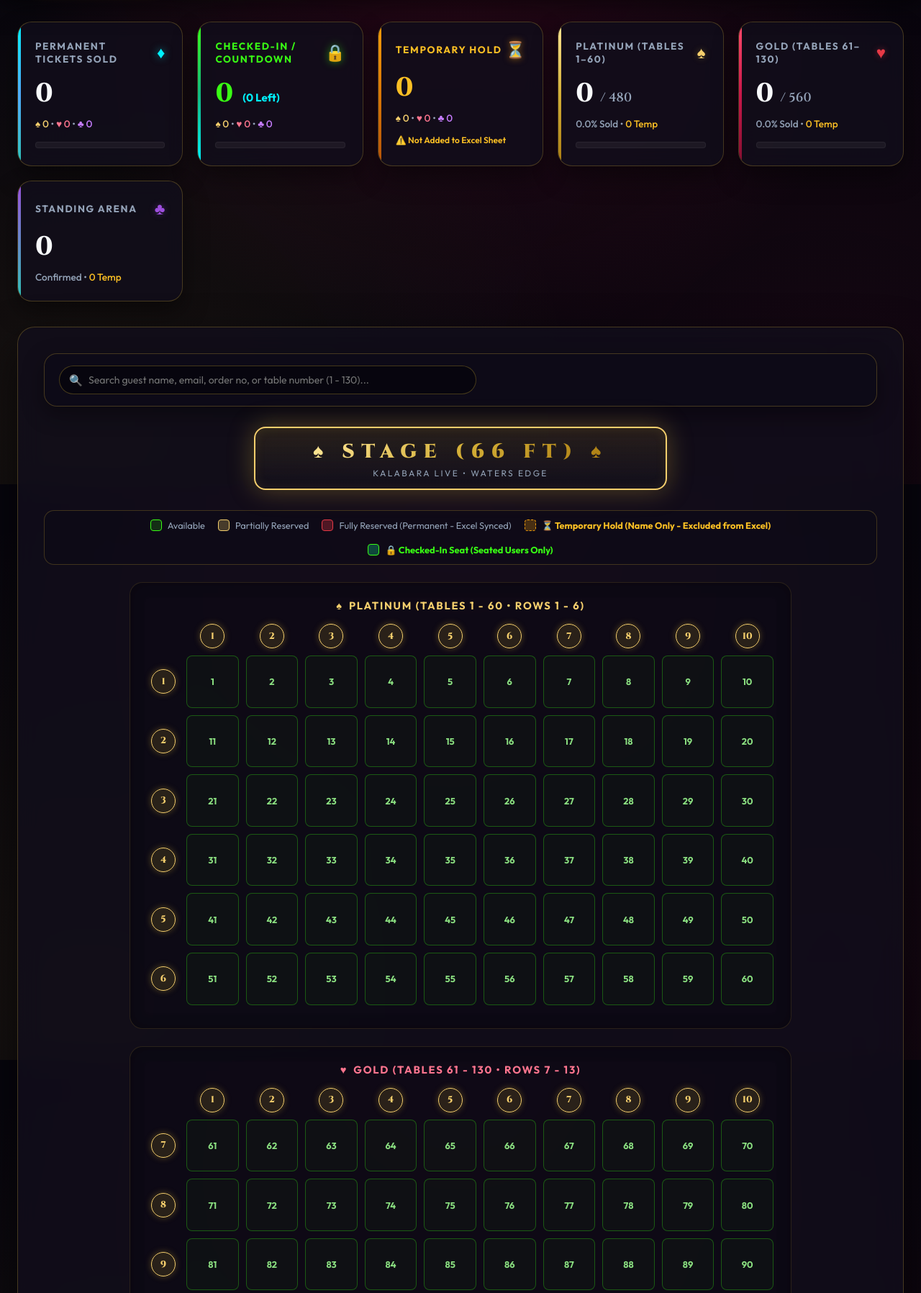
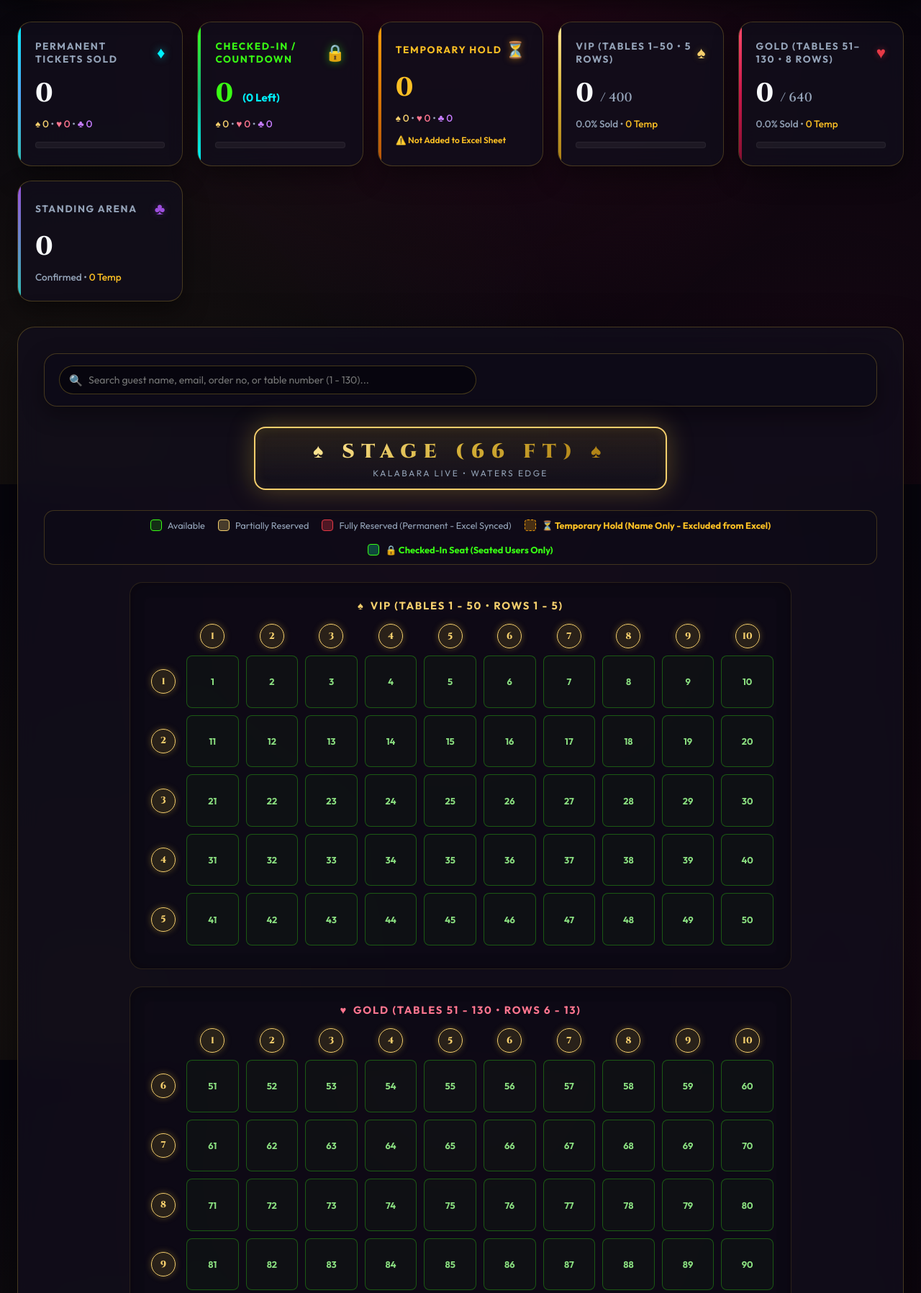
Before and after one commit to yasirucooray/seat-map, a Laravel app: template resources/views/v2-dashboard.blade.php in a window 1280 px wide. Shown: the part 127-1924 px from the top of the page at 72% size. Run offline with Laravel 12, Linux system fonts and the light colour scheme; the template is opened without the code that fills it: most values are stand-ins (such as "Sample title", 1, 10 or a date in 2020); some libraries are stand-ins or nearby versions.

Commit message:
new seat plan

```diff
--- a/app/Http/Controllers/ArenaV2Controller.php
+++ b/app/Http/Controllers/ArenaV2Controller.php
@@ -18,8 +18,8 @@ class ArenaV2Controller extends Controller
 
     /**
      * Render the V2 Admin Dashboard (13x10 Tables Map - 130 Tables, 8 Seats per Table, Numbered 1 to 130).
-     * Rows 1-6 (Tables 1-60): Platinum (60 tables * 8 seats = 480 seats)
-     * Rows 7-13 (Tables 61-130): Gold (70 tables * 8 seats = 560 seats)
+     * Rows 1-5 (Tables 1-50): VIP / Platinum (50 tables * 8 seats = 400 seats)
+     * Rows 6-13 (Tables 51-130): Gold (80 tables * 8 seats = 640 seats)
      * Bottom Left & Right: Standing Areas + Center FOH & Entrance
      */
     public function index()
@@ -50,7 +50,7 @@ class ArenaV2Controller extends Controller
         $is_temporary = filter_var($request->input('is_temporary', false), FILTER_VALIDATE_BOOLEAN);
 
         $rules = [
-            'category' => 'required|in:platinum,gold,standing',
+            'category' => 'required|in:vip,platinum,gold,standing',
             'name' => 'required|string|max:255',
             'ticket_count' => 'nullable|integer|min:1',
         ];
@@ -118,8 +118,8 @@ class ArenaV2Controller extends Controller
         $table_number = (int)$request->table_number;
         $is_full_table = filter_var($request->is_full_table, FILTER_VALIDATE_BOOLEAN);
 
-        // Tables 1-60 = Platinum (Rows 1-6), Tables 61-130 = Gold (Rows 7-13)
-        $category = $table_number <= 60 ? 'platinum' : 'gold';
+        // Tables 1-50 = VIP / Platinum (Rows 1-5), Tables 51-130 = Gold (Rows 6-13)
+        $category = $table_number <= 50 ? 'platinum' : 'gold';
         $side = 'center';
 
         try {
@@ -681,11 +681,11 @@ class ArenaV2Controller extends Controller
             $q->where('is_temporary', false)->orWhereNull('is_temporary');
         };
 
-        // Platinum: Tables 1-60 (60 tables * 8 seats = 480 seats)
+        // VIP / Platinum: Rows 1-5, Tables 1-50 (50 tables * 8 seats = 400 seats)
         $platinumFullTables = Reservation::mapV2()->where('category', 'platinum')->where('is_full_table', true)->where($permScope)->count();
         $platinumIndividual = Reservation::mapV2()->where('category', 'platinum')->where('is_full_table', false)->where($permScope)->count();
         $platinumSold = ($platinumFullTables * 8) + $platinumIndividual;
-        $platinumCapacity = 60 * 8; // 480 seats
+        $platinumCapacity = 50 * 8; // 400 seats
 
         $platinumTempFull = Reservation::mapV2()->where('category', 'platinum')->where('is_full_table', true)->where('is_temporary', true)->count();
         $platinumTempInd = Reservation::mapV2()->where('category', 'platinum')->where('is_full_table', false)->where('is_temporary', true)->count();
@@ -695,11 +695,11 @@ class ArenaV2Controller extends Controller
         $platinumCheckInd = Reservation::mapV2()->where('category', 'platinum')->where('is_full_table', false)->where('is_checked_in', true)->where($permScope)->count();
         $platinumCheckedIn = ($platinumCheckFull * 8) + $platinumCheckInd;
 
-        // Gold: Tables 61-130 (70 tables * 8 seats = 560 seats)
+        // Gold: Rows 6-13, Tables 51-130 (80 tables * 8 seats = 640 seats)
         $goldFullTables = Reservation::mapV2()->where('category', 'gold')->where('is_full_table', true)->where($permScope)->count();
         $goldIndividual = Reservation::mapV2()->where('category', 'gold')->where('is_full_table', false)->where($permScope)->count();
         $goldSold = ($goldFullTables * 8) + $goldIndividual;
-        $goldCapacity = 70 * 8; // 560 seats
+        $goldCapacity = 80 * 8; // 640 seats
 
         $goldTempFull = Reservation::mapV2()->where('category', 'gold')->where('is_full_table', true)->where('is_temporary', true)->count();
         $goldTempInd = Reservation::mapV2()->where('category', 'gold')->where('is_full_table', false)->where('is_temporary', true)->count();
--- a/resources/views/v2-dashboard.blade.php
+++ b/resources/views/v2-dashboard.blade.php
@@ -1150,7 +1150,7 @@
 
             <div class="metric-card card-platinum">
                 <div class="metric-header">
-                    <div class="metric-title">PLATINUM (TABLES 1–60)</div>
+                    <div class="metric-title">VIP (TABLES 1–50 • 5 ROWS)</div>
                     <div class="metric-suit-icon">♠</div>
                 </div>
                 <div class="metric-value" id="stats-platinum-sold">{{ $stats['platinum']['sold'] }} <span style="font-size: 1.1rem; font-weight: 500; color: var(--text-muted);">/ {{ $stats['platinum']['capacity'] }}</span></div>
@@ -1162,7 +1162,7 @@
 
             <div class="metric-card card-gold">
                 <div class="metric-header">
-                    <div class="metric-title">GOLD (TABLES 61–130)</div>
+                    <div class="metric-title">GOLD (TABLES 51–130 • 8 ROWS)</div>
                     <div class="metric-suit-icon">♥</div>
                 </div>
                 <div class="metric-value" id="stats-gold-sold">{{ $stats['gold']['sold'] }} <span style="font-size: 1.1rem; font-weight: 500; color: var(--text-muted);">/ {{ $stats['gold']['capacity'] }}</span></div>
@@ -1227,10 +1227,10 @@
             </div>
 
             <div class="v2-map-wrapper">
-                <!-- Platinum Section: Rows 1 - 6 (Tables 1 - 60, 8 Seats per Table) -->
+                <!-- VIP Section: Rows 1 - 5 (Tables 1 - 50, 8 Seats per Table) -->
                 <div class="category-section">
                     <div class="category-section-title platinum-section-title">
-                        <span>♠</span> PLATINUM (Tables 1 - 60 • Rows 1 - 6)
+                        <span>♠</span> VIP (Tables 1 - 50 • Rows 1 - 5)
                     </div>
                     <div class="v2-col-headers">
                         <div></div>
@@ -1241,10 +1241,10 @@
                     <div id="platinum-v2-rows"></div>
                 </div>
 
-                <!-- Gold Section: Rows 7 - 13 (Tables 61 - 130, 8 Seats per Table) -->
+                <!-- Gold Section: Rows 6 - 13 (Tables 51 - 130, 8 Seats per Table) -->
                 <div class="category-section">
                     <div class="category-section-title gold-section-title">
-                        <span>♥</span> GOLD (Tables 61 - 130 • Rows 7 - 13)
+                        <span>♥</span> GOLD (Tables 51 - 130 • Rows 6 - 13)
                     </div>
                     <div class="v2-col-headers">
                         <div></div>
@@ -1569,10 +1569,10 @@
         }
 
         function renderGrids() {
-            // Platinum: Rows 1 - 6 (Tables 1 - 60)
-            renderRowsSection('platinum', 1, 6, 'platinum-v2-rows');
-            // Gold: Rows 7 - 13 (Tables 61 - 130)
-            renderRowsSection('gold', 7, 13, 'gold-v2-rows');
+            // VIP: Rows 1 - 5 (Tables 1 - 50)
+            renderRowsSection('platinum', 1, 5, 'platinum-v2-rows');
+            // Gold: Rows 6 - 13 (Tables 51 - 130)
+            renderRowsSection('gold', 6, 13, 'gold-v2-rows');
 
             const leftPerm = reservationsList.filter(r => r.category === 'standing' && r.side === 'left' && !r.is_temporary).length;
             const leftTemp = reservationsList.filter(r => r.category === 'standing' && r.side === 'left' && r.is_temporary).length;
@@ -1674,7 +1674,8 @@
             const rowNum = Math.ceil(tableNumber / 10);
             const colNum = ((tableNumber - 1) % 10) + 1;
             const suitSymbol = category === 'platinum' ? '♠' : '♥';
-            document.getElementById('modal-table-title').innerText = `${suitSymbol} ${category.toUpperCase()} - Table ${tableNumber} (Row ${rowNum}, Col ${colNum})`;
+            const catDisplay = category === 'platinum' ? 'VIP' : 'GOLD';
+            document.getElementById('modal-table-title').innerText = `${suitSymbol} ${catDisplay} - Table ${tableNumber} (Row ${rowNum}, Col ${colNum})`;
             document.getElementById('modal-table-center-id').innerText = `${tableNumber}`;
 
             const bookings = reservationsList.filter(r =>
@@ -2241,11 +2242,11 @@
             const isPerm = r => !r.is_temporary;
             const isCheckedIn = r => Boolean(r.is_checked_in) && isPerm(r);
 
-            // Platinum (Tables 1-60, 8 seats per table = 480 capacity)
+            // VIP / Platinum (Rows 1-5, Tables 1-50, 8 seats per table = 400 capacity)
             const platFull = reservationsList.filter(r => r.category === 'platinum' && r.is_full_table && isPerm(r)).length;
             const platInd = reservationsList.filter(r => r.category === 'platinum' && !r.is_full_table && isPerm(r)).length;
             const platSold = (platFull * 8) + platInd;
-            const platCap = 60 * 8;
+            const platCap = 50 * 8;
             const platPct = ((platSold / platCap) * 100).toFixed(1);
 
             const platTempFull = reservationsList.filter(r => r.category === 'platinum' && r.is_full_table && isTemp(r)).length;
@@ -2256,11 +2257,11 @@
             const platCheckInd = reservationsList.filter(r => r.category === 'platinum' && !r.is_full_table && isCheckedIn(r)).length;
             const platCheckedIn = (platCheckFull * 8) + platCheckInd;
 
-            // Gold (Tables 61-130, 8 seats per table = 560 capacity)
+            // Gold (Rows 6-13, Tables 51-130, 8 seats per table = 640 capacity)
             const goldFull = reservationsList.filter(r => r.category === 'gold' && r.is_full_table && isPerm(r)).length;
             const goldInd = reservationsList.filter(r => r.category === 'gold' && !r.is_full_table && isPerm(r)).length;
             const goldSold = (goldFull * 8) + goldInd;
-            const goldCap = 70 * 8;
+            const goldCap = 80 * 8;
             const goldPct = ((goldSold / goldCap) * 100).toFixed(1);
 
             const goldTempFull = reservationsList.filter(r => r.category === 'gold' && r.is_full_table && isTemp(r)).length;
```
Also changed, not shown: resources/views/v2-customer-seat.blade.php (+6 -6 lines).
